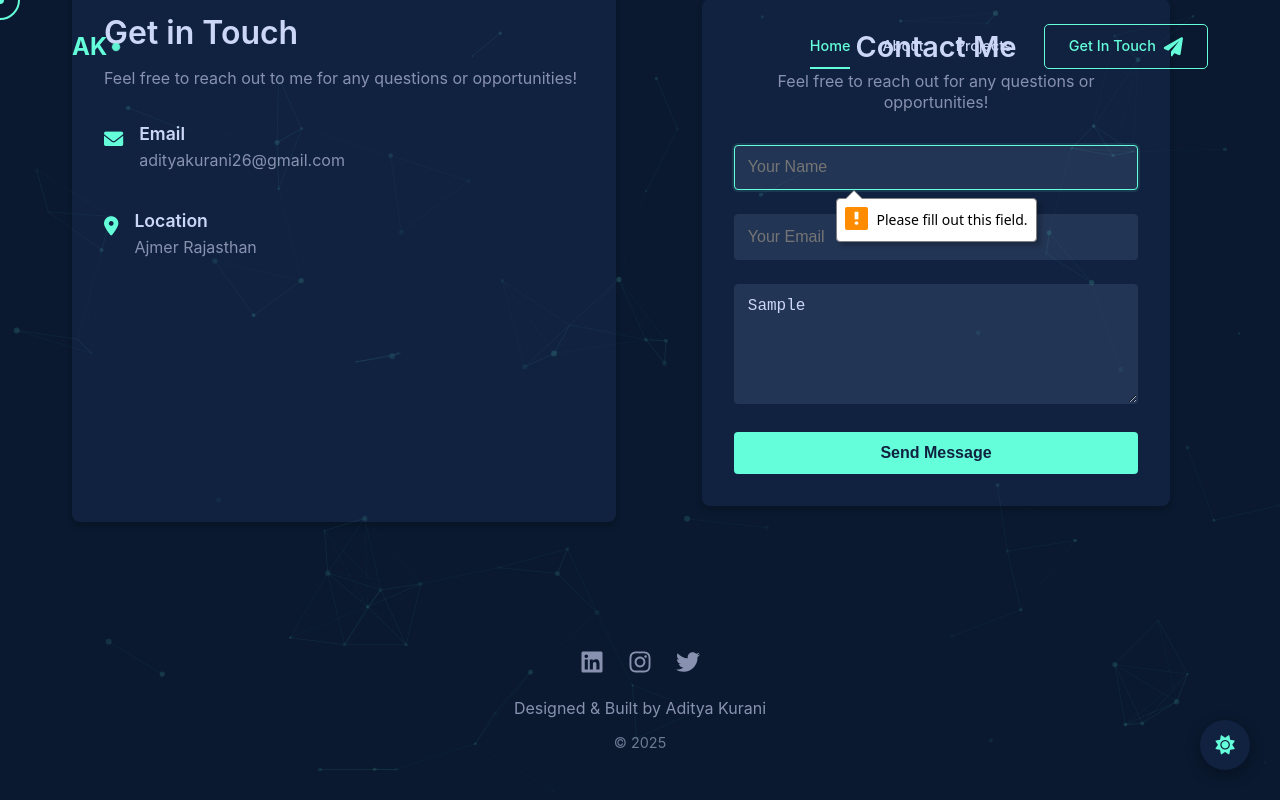
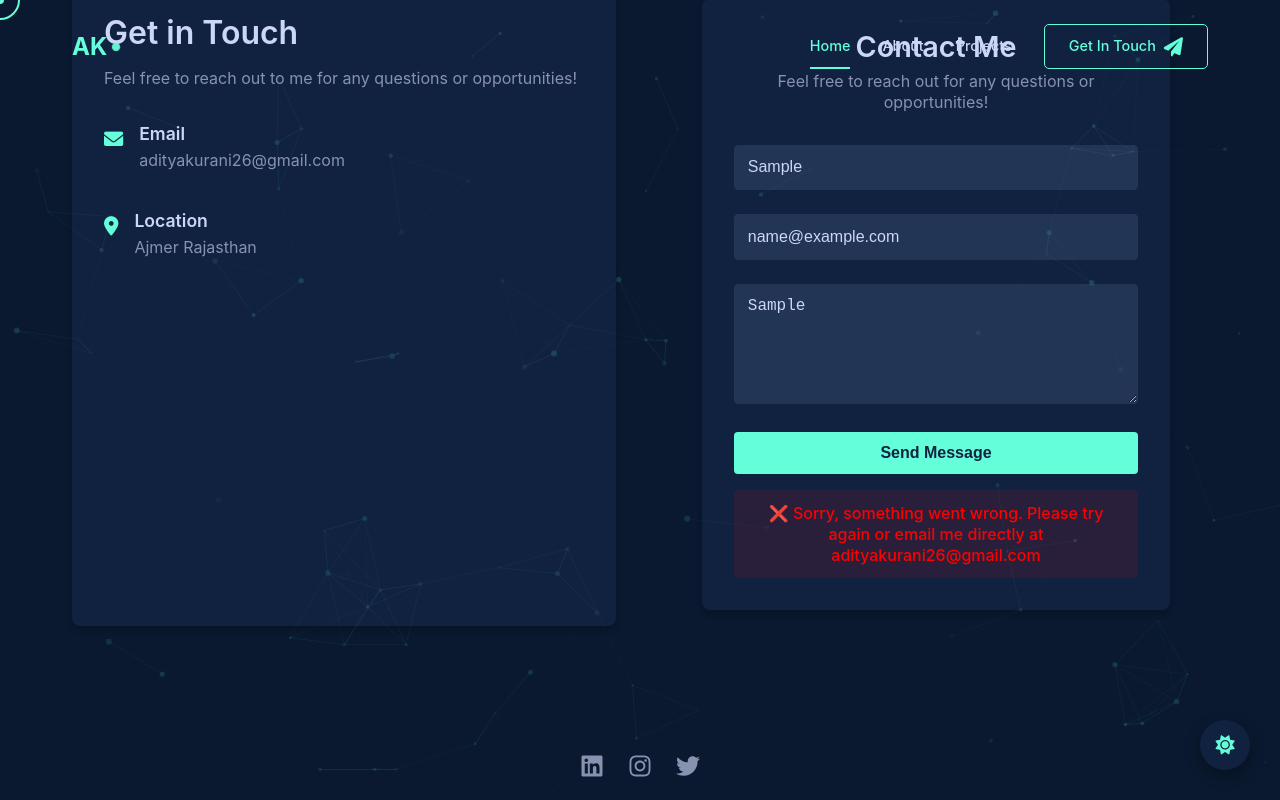
Before and after one commit to adi2687/portfoliowebsite, a React (Create React App) app: page / in a window 1280 px wide. Both pictures are taken after typing "Sample", "name@example.com", "Sample" into the empty fields and a click on the button "Send Message". Shown: the part 7161-7961 px from the top of the page. Built offline with nearby package versions, Linux system fonts and the light colour scheme.

Commit message:
this is dien

```diff
--- a/src/components/Form.js
+++ b/src/components/Form.js
@@ -1,6 +1,6 @@
 import React, { useState, useRef } from 'react';
 import emailjs from '@emailjs/browser';
-import './Form.css';
+import './Form.css'; // Make sure this file exists and styles your form appropriately
 
 const Form = () => {
   const form = useRef();
@@ -26,19 +26,15 @@ const Form = () => {
 
     try {
       const result = await emailjs.sendForm(
-        'YOUR_SERVICE_ID', // Replace with your EmailJS service ID
-        'YOUR_TEMPLATE_ID', // Replace with your EmailJS template ID
+        'service_uet0wns',              // ✅ Replace with your actual EmailJS service ID
+        'template_mjgdn3v',              // ✅ Replace with your actual EmailJS template ID
         form.current,
-        'YOUR_PUBLIC_KEY' // Replace with your EmailJS public key
+        'tVYHnLdWAWgc8ZPed'              // ✅ Replace with your actual EmailJS public key
       );
 
       if (result.text === 'OK') {
         setSubmitStatus('success');
-        setFormData({
-          name: '',
-          email: '',
-          message: ''
-        });
+        setFormData({ name: '', email: '', message: '' });
       } else {
         throw new Error('Failed to send message');
       }
@@ -53,6 +49,9 @@ const Form = () => {
   return (
     <div className="form-container">
       <form className="form" ref={form} onSubmit={handleSubmit}>
+        {/* Hidden title field for EmailJS subject line */}
+        <input type="hidden" name="title" value="Portfolio Contact Form Submission" />
+
         <div className="form-header">
           <h2>Contact Me</h2>
           <p>Feel free to reach out for any questions or opportunities!</p>
@@ -61,7 +60,7 @@ const Form = () => {
         <div className="form-group">
           <input
             type="text"
-            name="user_name"
+            name="name"
             value={formData.name}
             onChange={handleChange}
             placeholder="Your Name"
@@ -72,7 +71,7 @@ const Form = () => {
         <div className="form-group">
           <input
             type="email"
-            name="user_email"
+            name="email"
             value={formData.email}
             onChange={handleChange}
             placeholder="Your Email"
@@ -107,13 +106,13 @@ const Form = () => {
 
         {submitStatus === 'success' && (
           <div className="submit-message success">
-            Thank you! Your message has been sent successfully.
+            ✅ Thank you! Your message has been sent successfully.
           </div>
         )}
 
         {submitStatus === 'error' && (
           <div className="submit-message error">
-            Sorry, something went wrong. Please try again or email me directly at adityakurani26@gmail.com
+            ❌ Sorry, something went wrong. Please try again or email me directly at adityakurani26@gmail.com
           </div>
         )}
       </form>
```
